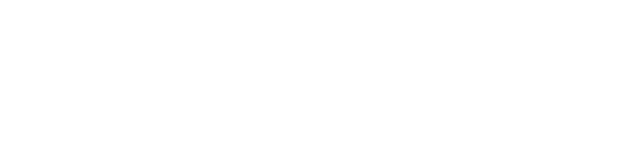
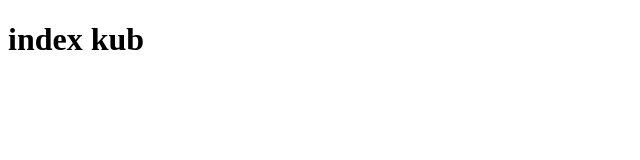
Before and after one commit to Poomdevkub/gitHubBeta, a plain HTML site: page index.html in a window 1280 px wide. Shown: the whole page, without its empty margins (0-640 px from the left). Drawn offline with Linux system fonts and the light colour scheme.

Commit message:
Update index.html

```diff
--- a/index.html
+++ b/index.html
@@ -6,6 +6,7 @@
     <title>Document</title>
 </head>
 <body>
+    <h1>index kub</h1>
 
 </body>
 </html>
```
